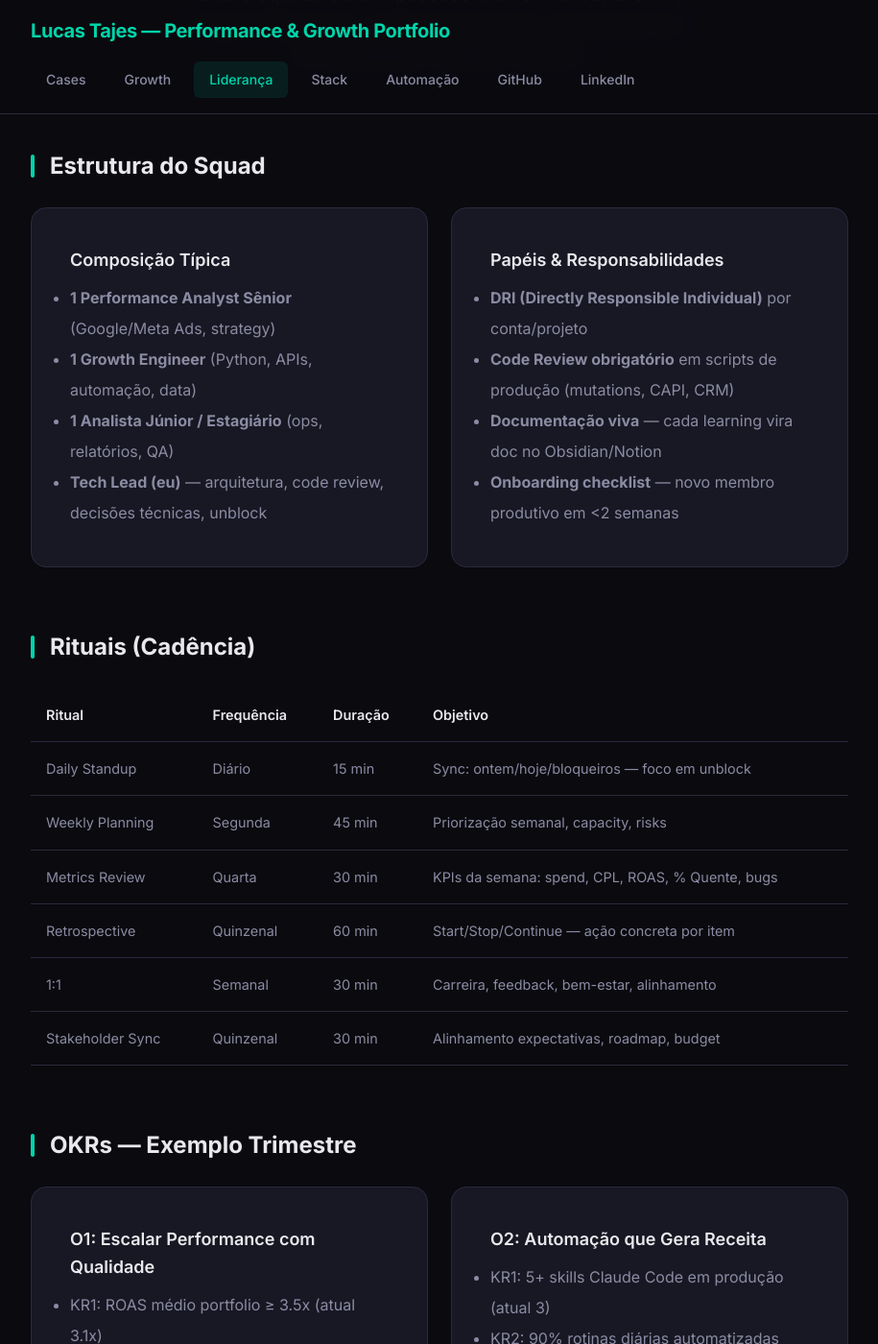
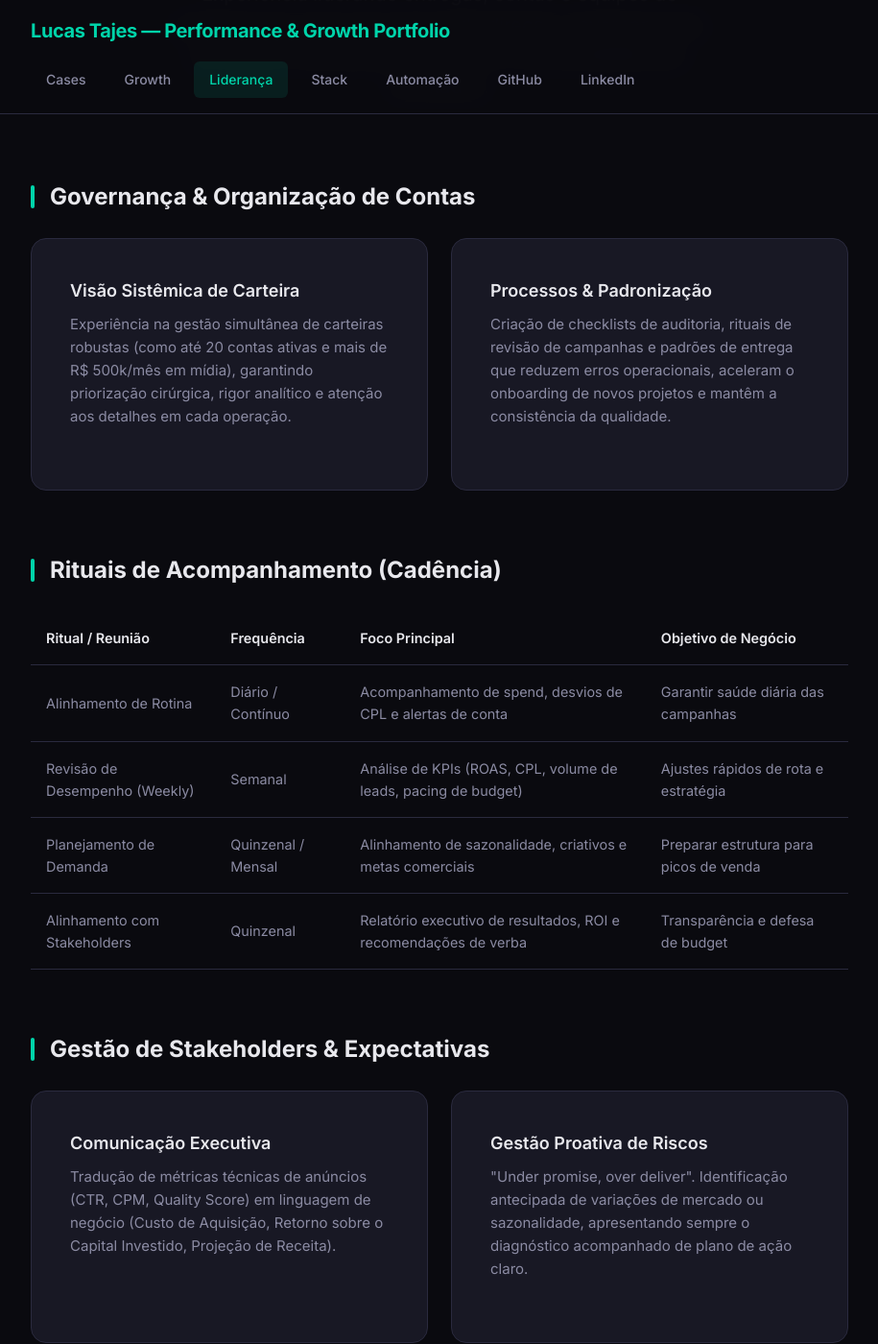
Before and after one commit to lucasmtajes-lgtm/Portfolio, a Jekyll site: the page built from leadership/index.md, in a window 1280 px wide and 1400 px high, scrolled down 340 px. Shown: the whole window at 96% size, without its empty margins (182-1097 px from the left). Built offline with Jekyll 4.4.1, drawn with Linux system fonts in a browser that asks for light colours; some of the changed text lies outside the part shown.

Commit message:
refactor: make growth and leadership pages strategic, executive, and business-focused

```diff
--- a/leadership/index.md
+++ b/leadership/index.md
@@ -1,116 +1,70 @@
 ---
 layout: default
-title: "Liderança & Squad"
-description: "Gestão de squad, OKRs, rituais, mentoria, hiring, stakeholder management."
+title: "Liderança & Gestão"
+description: "Governança de contas, alinhamento de expectativas, rituais de acompanhamento e foco em resultados de negócio."
 ---
 <div class="hero" style="padding: var(--spacing-lg) 0;">
-  <h1>Liderança & Squad</h1>
-  <p class="lead">Lidero squads de 3-5 pessoas (Performance, Growth, Engenharia). Foco: clareza de direção, autonomia com accountability, entrega contínua.</p>
+  <h1>Liderança & Gestão</h1>
+  <p class="lead">Experiência liderando entregas, contas e equipes de performance. Foco em clareza de direção, governança de processos, alinhamento executivo e accountability por resultados.</p>
 </div>
 
 <section class="section">
-  <h2 class="section-title">Estrutura do Squad</h2>
+  <h2 class="section-title">Governança & Organização de Contas</h2>
   <div class="cards-grid">
     <div class="card">
-      <h3>Composição Típica</h3>
-      <ul style="color: var(--color-text-muted); line-height: 2;">
-        <li><strong>1 Performance Analyst Sênior</strong> (Google/Meta Ads, strategy)</li>
-        <li><strong>1 Growth Engineer</strong> (Python, APIs, automação, data)</li>
-        <li><strong>1 Analista Júnior / Estagiário</strong> (ops, relatórios, QA)</li>
-        <li><strong>Tech Lead (eu)</strong> — arquitetura, code review, decisões técnicas, unblock</li>
-      </ul>
+      <h3>Visão Sistêmica de Carteira</h3>
+      <p style="color: var(--color-text-muted);">Experiência na gestão simultânea de carteiras robustas (como até 20 contas ativas e mais de R$ 500k/mês em mídia), garantindo priorização cirúrgica, rigor analítico e atenção aos detalhes em cada operação.</p>
     </div>
     <div class="card">
-      <h3>Papéis & Responsabilidades</h3>
-      <ul style="color: var(--color-text-muted); line-height: 2;">
-        <li><strong>DRI (Directly Responsible Individual)</strong> por conta/projeto</li>
-        <li><strong>Code Review obrigatório</strong> em scripts de produção (mutations, CAPI, CRM)</li>
-        <li><strong>Documentação viva</strong> — cada learning vira doc no Obsidian/Notion</li>
-        <li><strong>Onboarding checklist</strong> — novo membro produtivo em <2 semanas</li>
-      </ul>
+      <h3>Processos & Padronização</h3>
+      <p style="color: var(--color-text-muted);">Criação de checklists de auditoria, rituais de revisão de campanhas e padrões de entrega que reduzem erros operacionais, aceleram o onboarding de novos projetos e mantêm a consistência da qualidade.</p>
     </div>
   </div>
 </section>
 
 <section class="section">
-  <h2 class="section-title">Rituais (Cadência)</h2>
+  <h2 class="section-title">Rituais de Acompanhamento (Cadência)</h2>
   <table>
     <thead>
-      <tr><th>Ritual</th><th>Frequência</th><th>Duração</th><th>Objetivo</th></tr>
+      <tr><th>Ritual / Reunião</th><th>Frequência</th><th>Foco Principal</th><th>Objetivo de Negócio</th></tr>
     </thead>
     <tbody>
-      <tr><td>Daily Standup</td><td>Diário</td><td>15 min</td><td>Sync: ontem/hoje/bloqueiros — foco em unblock</td></tr>
-      <tr><td>Weekly Planning</td><td>Segunda</td><td>45 min</td><td>Priorização semanal, capacity, risks</td></tr>
-      <tr><td>Metrics Review</td><td>Quarta</td><td>30 min</td><td>KPIs da semana: spend, CPL, ROAS, % Quente, bugs</td></tr>
-      <tr><td>Retrospective</td><td>Quinzenal</td><td>60 min</td><td>Start/Stop/Continue — ação concreta por item</td></tr>
-      <tr><td>1:1</td><td>Semanal</td><td>30 min</td><td>Carreira, feedback, bem-estar, alinhamento</td></tr>
-      <tr><td>Stakeholder Sync</td><td>Quinzenal</td><td>30 min</td><td>Alinhamento expectativas, roadmap, budget</td></tr>
+      <tr><td>Alinhamento de Rotina</td><td>Diário / Contínuo</td><td>Acompanhamento de spend, desvios de CPL e alertas de conta</td><td>Garantir saúde diária das campanhas</td></tr>
+      <tr><td>Revisão de Desempenho (Weekly)</td><td>Semanal</td><td>Análise de KPIs (ROAS, CPL, volume de leads, pacing de budget)</td><td>Ajustes rápidos de rota e estratégia</td></tr>
+      <tr><td>Planejamento de Demanda</td><td>Quinzenal / Mensal</td><td>Alinhamento de sazonalidade, criativos e metas comerciais</td><td>Preparar estrutura para picos de venda</td></tr>
+      <tr><td>Alinhamento com Stakeholders</td><td>Quinzenal</td><td>Relatório executivo de resultados, ROI e recomendações de verba</td><td>Transparência e defesa de budget</td></tr>
     </tbody>
   </table>
 </section>
 
 <section class="section">
-  <h2 class="section-title">OKRs — Exemplo Trimestre</h2>
+  <h2 class="section-title">Gestão de Stakeholders & Expectativas</h2>
   <div class="cards-grid">
     <div class="card">
-      <h3>O1: Escalar Performance com Qualidade</h3>
-      <ul style="color: var(--color-text-muted); line-height: 2;">
-        <li>KR1: ROAS médio portfolio ≥ 3.5x (atual 3.1x)</li>
-        <li>KR2: % contas com CAPI ativo = 100% (atual 60%)</li>
-        <li>KR3: Tempo setup nova conta ≤ 2h (atual 4h)</li>
-      </ul>
+      <h3>Comunicação Executiva</h3>
+      <p style="color: var(--color-text-muted);">Tradução de métricas técnicas de anúncios (CTR, CPM, Quality Score) em linguagem de negócio (Custo de Aquisição, Retorno sobre o Capital Investido, Projeção de Receita).</p>
     </div>
     <div class="card">
-      <h3>O2: Automação que Gera Receita</h3>
-      <ul style="color: var(--color-text-muted); line-height: 2;">
-        <li>KR1: 5+ skills Claude Code em produção (atual 3)</li>
-        <li>KR2: 90% rotinas diárias automatizadas (atual 70%)</li>
-        <li>KR3: Zero downtime por erro de script (meta 0)</li>
-      </ul>
+      <h3>Gestão Proativa de Riscos</h3>
+      <p style="color: var(--color-text-muted);">"Under promise, over deliver". Identificação antecipada de variações de mercado ou sazonalidade, apresentando sempre o diagnóstico acompanhado de plano de ação claro.</p>
     </div>
     <div class="card">
-      <h3>O3: Squad High-Performance</h3>
-      <ul style="color: var(--color-text-muted); line-height: 2;">
-        <li>KR1: eNPS squad ≥ 80</li>
-        <li>KR2: 100% code review < 4h</li>
-        <li>KR3: 0 knowledge silos (bus factor ≥ 2 em tudo crítico)</li>
-      </ul>
+      <h3>Defesa de Budget (Budget Advocacy)</h3>
+      <p style="color: var(--color-text-muted);">Uso de dados de eficiência e margem de ganho de escala (ex: impression share perdido por orçamento) para fundamentar pedidos de expansão de verba com diretores e clientes.</p>
     </div>
   </div>
 </section>
 
 <section class="section">
-  <h2 class="section-title">Mentoria & Desenvolvimento</h2>
+  <h2 class="section-title">Desenvolvimento & Mentoria</h2>
   <div class="cards-grid">
     <div class="card">
-      <h3>Plano de Carreira Individual</h3>
-      <p style="color: var(--color-text-muted);">Cada membro tem <strong>PDI (Plano de Desenvolvimento Individual)</strong> trimestral: skills técnicas (ex: Python, SQL, APIs), skills de produto (frameworks growth, atribuição), soft skills (comunicação, negociação). Revisado no 1:1.</p>
+      <h3>Capacitação Técnica e Analítica</h3>
+      <p style="color: var(--color-text-muted);">Orientação de analistas e profissionais júnior em boas práticas de estruturação de campanhas, leitura de funil, análise de dados e postura crítica diante dos números.</p>
     </div>
     <div class="card">
-      <h3>Knowledge Sharing</h3>
-      <p style="color: var(--color-text-muted);"><strong>Tech Talks quinzenais</strong> (30 min): alguém apresenta learning, tool, ou "como depurei X". Gravado. <br><br><strong>Post-mortems blameless</strong> para incidentes: timeline, root cause (5 Whys), action items com owner + deadline.</p>
-    </div>
-    <div class="card">
-      <h3>Hiring & Onboarding</h3>
-      <p style="color: var(--color-text-muted);">Entrevista técnica: case real (ex: "aqui está um CSV de search terms PMax, o que você faz?"), code review ao vivo, pair programming 30 min. Onboarding: day 1 = ambiente + primeiro PR (mesmo que pequeno).</p>
+      <h3>Cultura de Feedback & Melhoria</h3>
+      <p style="color: var(--color-text-muted);">Rituais de 1:1 focados em alinhamento de carreira, desobstrução de gargalos operacionais e estímulo à autonomia com responsabilidade (accountability).</p>
     </div>
   </div>
 </section>
-
-<section class="section">
-  <h2 class="section-title">Stakeholder Management</h2>
-  <div class="cards-grid">
-    <div class="card">
-      <h3>Relatórios Executivos</h3>
-      <p style="color: var(--color-text-muted);">Semanal: spend, leads, CPL, ROAS, % Quente, top 3 insights. Mensal: LTV, CAC payback, budget pacing, recomendações estratégicas. Formato: 1-pager + dashboard link.</p>
-    </div>
-    <div class="card">
-      <h3>Gestão de Expectativas</h3>
-      <p style="color: var(--color-text-muted);">"Under promise, over deliver". Comunicação proativa de riscos (ex: "Meta API v21 deprecation em 30 dias — plano de migração pronto"). Não surpreendo com problemas — apresento problema + 2 opções de solução.</p>
-    </div>
-    <div class="card">
-      <h3>Budget Advocacy</h3>
-      <p style="color: var(--color-text-muted);">Dados para pedir aumento: "Conta X: ROAS 4.2x, impression share 45%, budget capped → +30% budget = +R$ 15k receita projetada". Linguagem de negócio, não de ads.</p>
-    </div>
-  </div>
-</section>
```
Also changed, not shown: growth/index.md (+30 -56 lines).
